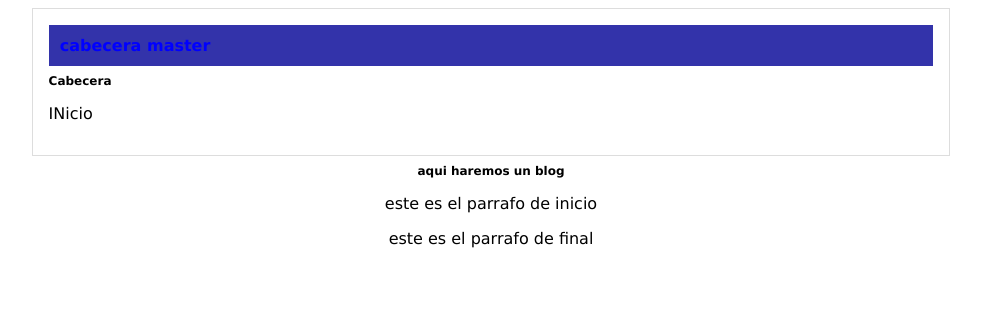
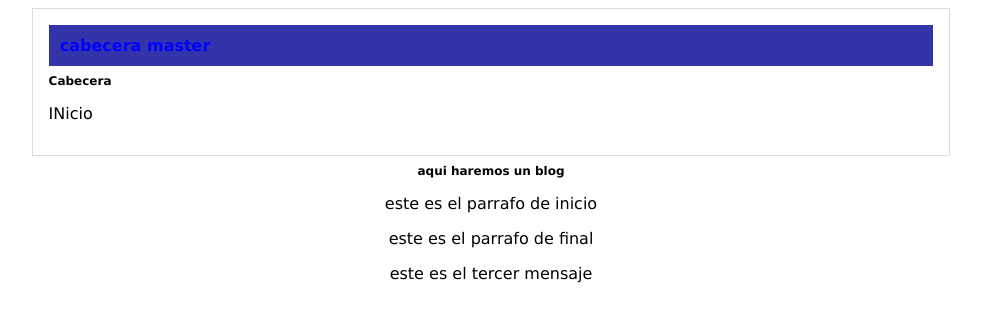
Before and after one commit to jreyes17715/platzi, a plain HTML site: page blogpost.html in a window 1280 px wide. Shown: the whole page, without its empty margins (149-1130 px from the left). Drawn offline with Linux system fonts and the light colour scheme.

Commit message:
agregue nuevo parrafo

```diff
--- a/blogpost.html
+++ b/blogpost.html
@@ -18,5 +18,7 @@
         <p>este es el parrafo de inicio</p>
 
         <p>este es el parrafo de final</p>
+
+        <p>este es el tercer mensaje</p>
     </body>
 </html>
```
